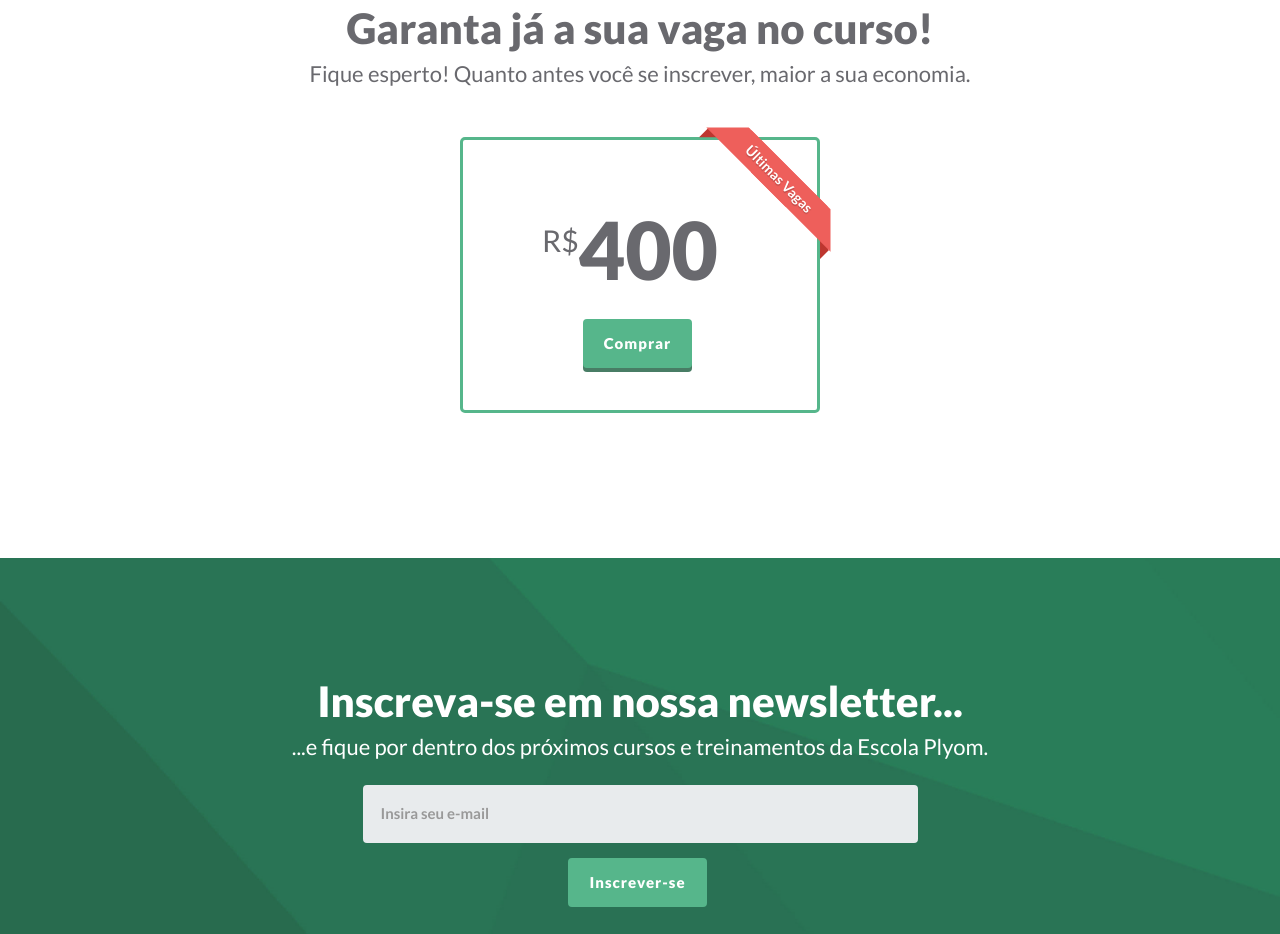
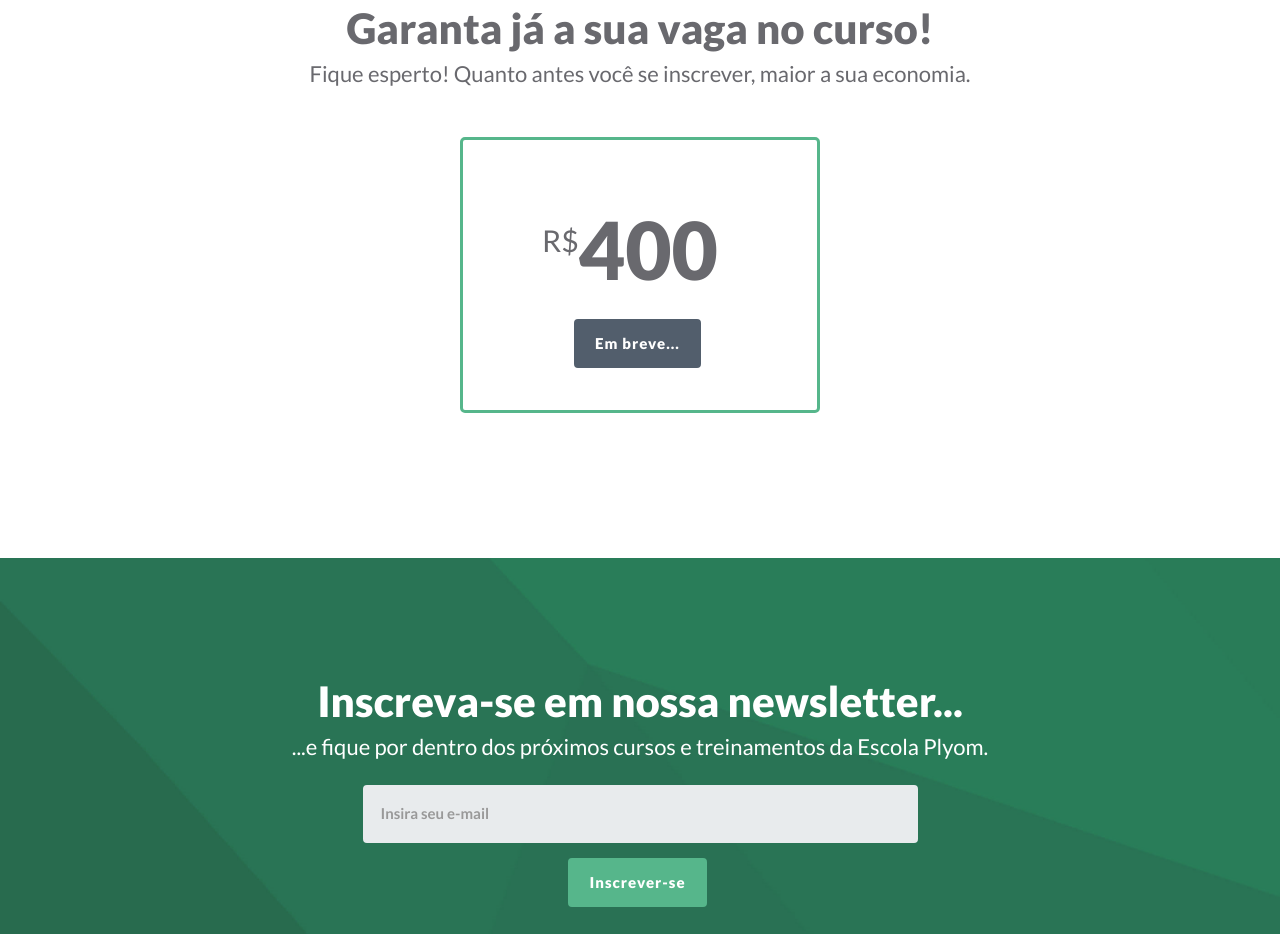
Before and after one commit to plyom/escola_plyom, a plain HTML site: page index.html in a window 1280 px wide. Shown: the part 4140-5074 px from the top of the page. Drawn offline with Linux system fonts and the light colour scheme; some packages are replaced by stand-ins of ours; no server answers; a script that the page names is missing.

Commit message:
disabled buy

```diff
--- a/index.html
+++ b/index.html
@@ -329,15 +329,16 @@
 
                 <h4 class="m-b-md"></h4>
                 <div class="price text-edit"> <span class="currency">R$</span>400</div>
-                <form action="https://pagseguro.uol.com.br/checkout/v2/cart.html?action=add" method="post" onsubmit="PagSeguroLightbox(this); return false;">
+                <span class="btn btn-dark">Em breve...</span>
+                <!-- <form action="https://pagseguro.uol.com.br/checkout/v2/cart.html?action=add" method="post" onsubmit="PagSeguroLightbox(this); return false;">
                   <input type="hidden" name="code" value="3B5935AE1E1E1A27747DEFB81B14BDAA" />
                   <input type="submit" class="btn btn-shadow btn-green" name="submit" value="Comprar" />
-                </form>
-                <div class="ribbon ribbon-red">
+                </form> -->
+                <!-- <div class="ribbon ribbon-red">
                     <div class="banner">
                         <div class="text">Últimas Vagas</div>
                     </div>
-                </div>
+                </div> -->
               </div>
 
             </div>
```
